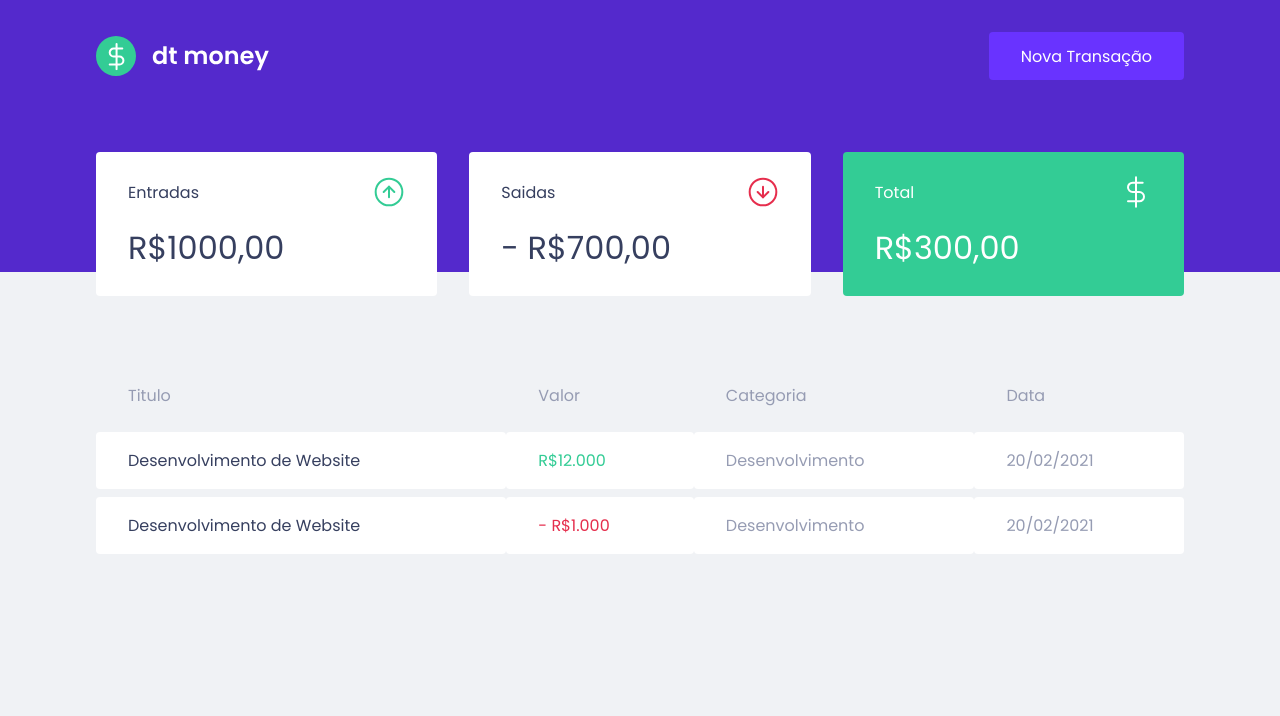
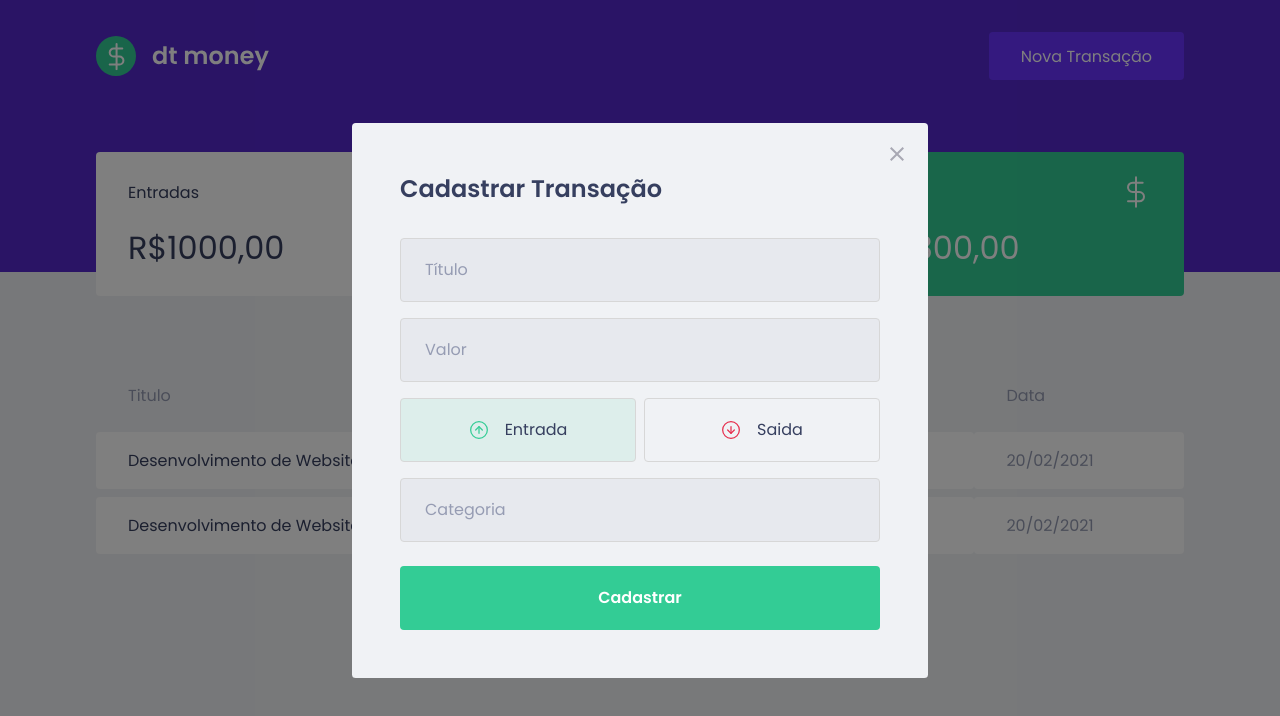
Before and after one commit to TomasSantosz/dtmoney, a React (Create React App) app: page / in a window 1280 px wide. Both pictures are taken after a click on the button "Nova Transação". Shown: the top 716 px of the page. Built offline with nearby package versions, Linux system fonts and the light colour scheme; no server answers; what miragejs would draw is missing.

Commit message:
feat: add new designer for modal Transaction

```diff
--- a/package.json
+++ b/package.json
@@ -5,8 +5,10 @@
   "dependencies": {
     "axios": "^0.27.2",
     "miragejs": "^0.1.44",
+    "polished": "^4.2.2",
     "react": "^17.0.2",
     "react-dom": "^17.0.2",
+    "react-modal": "^3.15.1",
     "react-scripts": "5.0.0",
     "styled-components": "^5.3.3",
     "web-vitals": "^2.1.0"
@@ -19,6 +21,7 @@
     "@types/node": "^16.7.13",
     "@types/react": "^17.0.20",
     "@types/react-dom": "^17.0.9",
+    "@types/react-modal": "^3.13.1",
     "@types/styled-components": "^5.1.24",
     "typescript": "^4.4.2"
   },
--- a/src/App.tsx
+++ b/src/App.tsx
@@ -1,12 +1,34 @@
 import { Dashboard } from "./components/Dashboard";
 import { Header } from "./components/Header";
+import Modal from 'react-modal';
+import { useState } from "react";
 import { GlobalStyle } from "./styles/global";
+import { NewTransactionModal } from "./components/NewTransactionModal";
+
+Modal.setAppElement(`#root`)
 
 export function App() {
+  const [isNewTransactionModalOpen, setIsNewTransactionModalOpen] = useState(false);
+
+    function handleOpenNewTransactionModal(){
+        setIsNewTransactionModalOpen(true);
+    }
+
+    function handleCloseNewTransactionModal(){
+        setIsNewTransactionModalOpen(false);
+    }
+
   return (
     <>
-      <Header />
+      <Header onOpenNewTransactionModal={handleOpenNewTransactionModal} />
+
       <Dashboard />
+
+      <NewTransactionModal
+        isOpen={isNewTransactionModalOpen}
+        onRequestClose={handleCloseNewTransactionModal}
+      />
+
       <GlobalStyle />
     </>
   );
--- a/src/components/Header/index.tsx
+++ b/src/components/Header/index.tsx
@@ -1,12 +1,18 @@
 import logoImg from "../../assets/logo.svg";
 import { Container, Content } from './styles';
 
-export function Header(){
+interface HeaderProps {
+    onOpenNewTransactionModal: () => void;
+}
+
+export function Header({ onOpenNewTransactionModal }: HeaderProps){
+
+
     return (
         <Container>
             <Content>
                 <img src={logoImg} alt="dt money" />
-                <button type="button">
+                <button type="button" onClick={onOpenNewTransactionModal}>
                     Nova Transação
                 </button>
             </Content>
--- /dev/null
+++ b/src/components/NewTransactionModal/index.tsx
@@ -0,0 +1,61 @@
+import Modal from 'react-modal';
+import incomeImg from '../../assets/income.svg';
+import outcomeImg from '../../assets/outcome.svg';
+import { Container, TransactionTypeContainer, RadioBox } from './styles';
+import closeImg from '../../assets/close.svg';
+import { useState } from 'react';
+
+interface NewTransactionModalProps {
+    isOpen: boolean;
+    onRequestClose: () => void;
+}
+export function NewTransactionModal({ isOpen, onRequestClose}: NewTransactionModalProps){
+    const [type, setType] = useState('deposit');
+
+    return (
+        <Modal
+            isOpen={isOpen}
+            onRequestClose={onRequestClose}
+            overlayClassName="react-modal-overlay"
+            className='react-modal-content'
+        >
+            <button type='button' onClick={onRequestClose} className="react-modal-close">
+                <img src={closeImg} alt='fechar modal' />
+            </button>
+            <Container>
+                <h2>Cadastrar Transação</h2>
+
+                <input placeholder='Título'/>
+
+                <input placeholder='Valor' type='number'/>
+
+                <TransactionTypeContainer>
+                    <RadioBox
+                        type='button'
+                        onClick={()=>{ setType('deposit')}}
+                        isActive={type === 'deposit'}
+                        activeColor="green"
+                    >
+                        <img src={incomeImg} alt="Entrada" />
+                        <span>Entrada</span>
+                    </RadioBox>
+                    <RadioBox
+                        type='button'
+                        onClick={()=>{ setType('withdraw')}}
+                        isActive={type === 'withdraw'}
+                        activeColor="red"
+                    >
+                        <img src={outcomeImg} alt="Saida" />
+                        <span>Saida</span>
+                    </RadioBox>
+                </TransactionTypeContainer>
+
+                <input placeholder='Categoria'/>
+                <button type='submit'>
+                    Cadastrar
+                </button>
+            </Container>
+
+        </Modal>
+    )
+}
--- /dev/null
+++ b/src/components/NewTransactionModal/styles.ts
@@ -0,0 +1,99 @@
+import styled from "styled-components";
+import { darken, transparentize } from 'polished'
+
+export const Container = styled.form`
+    h2{
+        color: var(--text-title);
+        font-size: 1.5rem;
+        margin-bottom: 2rem;
+    }
+    input{
+        width: 100%;
+        padding: 0 1.5rem;
+        height: 4rem;
+        border-radius: 0.25rem;
+
+        border: 1px solid #d7d7d7;
+        background: #e7e9ee;
+
+        font-weight: 400;
+        font-size: 1rem;
+
+        &::placeholder{
+            color: var(--text-body);
+        }
+
+        & + input {
+            margin-top: 1rem;
+        }
+    }
+    button[type='submit']{
+        width: 100%;
+        padding: 0 0.15rem;
+        height: 4rem;
+        background: var(--green);
+        color:#fff;
+        border-radius: 0.25rem;
+        border: 0;
+        font-size: 1rem;
+        margin-top: 1.5rem;
+
+        transition: filter 0.2s;
+        font-weight: 600;
+
+        &:hover{
+            filter: brightness(0.9)
+        }
+    }
+`;
+
+export const TransactionTypeContainer = styled.div`
+    margin: 1rem 0;
+    display: grid;
+    grid-template-columns: 1fr 1fr;
+    gap: 0.5rem;
+
+`;
+
+interface RadioBoxProps{
+    isActive: boolean;
+    activeColor: 'green' | 'red';
+}
+
+const colors = {
+    green: '#33cc95',
+    red: '#E52E40'
+}
+
+
+export const RadioBox = styled.button<RadioBoxProps>`
+    height: 4rem;
+    border: 1px solid #d7d7d7;
+    border-radius: 0.25rem;
+
+    background: ${(props) => props.isActive
+        ? transparentize(0.9, colors[props.activeColor])
+        : 'transparent'
+    };
+
+    display: flex;
+    align-items: center;
+    justify-content:center;
+
+    transition: border-color 0.2s;
+
+    &:hover{
+        border-color: ${darken(0.1, '#d7d7d7')}
+    }
+
+    img{
+        width: 20px;
+        height: 20px;
+    }
+    span{
+        display: inline-block;
+        margin-left: 1rem;
+        font-size: 1rem;
+        color: var(--text-title);
+    }
+`;
--- a/src/styles/global.ts
+++ b/src/styles/global.ts
@@ -49,4 +49,38 @@
         opacity: 0.6;
         cursor: not-allowed;
     }
+
+    .react-modal-overlay{
+        background: rgba(0, 0, 0, 0.5);
+        position: fixed;
+        top: 0;
+        bottom: 0;
+        right: 0;
+        left: 0;
+
+        display: flex;
+        align-items: center;
+        justify-content: center;
+    }
+
+    .react-modal-content{
+        width: 100%;
+        max-width: 576px;
+        background: var(--background);
+        padding: 3rem;
+        position: relative;
+        border-radius: 0.24rem;
+    }
+    .react-modal-close{
+        position: absolute;
+        top: 1.5rem;
+        right: 1.5rem;
+        border: 0;
+        background: transparent;
+        transition: filter 0.2s;
+        &:hover {
+            filter: brightness(0.8);
+        }
+
+    }
 `
```
Also changed, not shown: 1 other file (tests, documents, lock files or other folders).
